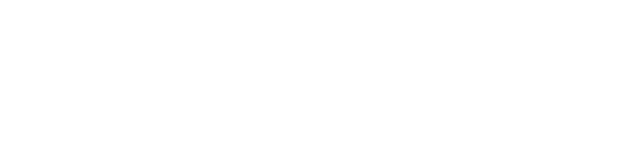
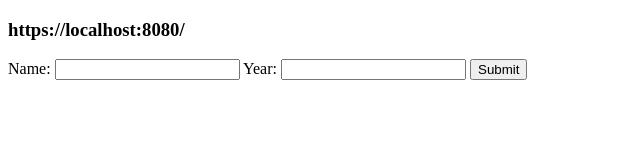
Before and after one commit to acciojob/sharable-urls-Skyakash990, a website: page main.html in a window 1280 px wide. Shown: the whole page, without its empty margins (0-640 px from the left). Drawn offline with Linux system fonts and the light colour scheme.

Commit message:
created a submission

```diff
--- a/main.html
+++ b/main.html
@@ -1,6 +1,12 @@
 <!DOCTYPE html>
 <html>
   <body>
+	  <h3 id="url">https://localhost:8080/</h3>
+	  Name:
+	  <input type="text" id="name" name="name">
+	  Year:
+	  <input type="number" id="year" name="year">
+	  <button type="submit" onclick="generateLink()">Submit</button>
     <script type="text/javascript" src="./script.js">
 </script>
   </body>
--- a/script.js
+++ b/script.js
@@ -1 +1,11 @@
 // your code here
+function generateLink() {
+	let name = document.getElementById("name").value;
+	let year = document.getElementById("year").value;
+	let url = document.getElementById("url");
+	let baseUrl = "https://localhost:8080/";
+
+	let finalUrl = baseUrl + `?name=${name}&year=${year}`;
+	url.innerText = finalUrl;
+
+}
```
